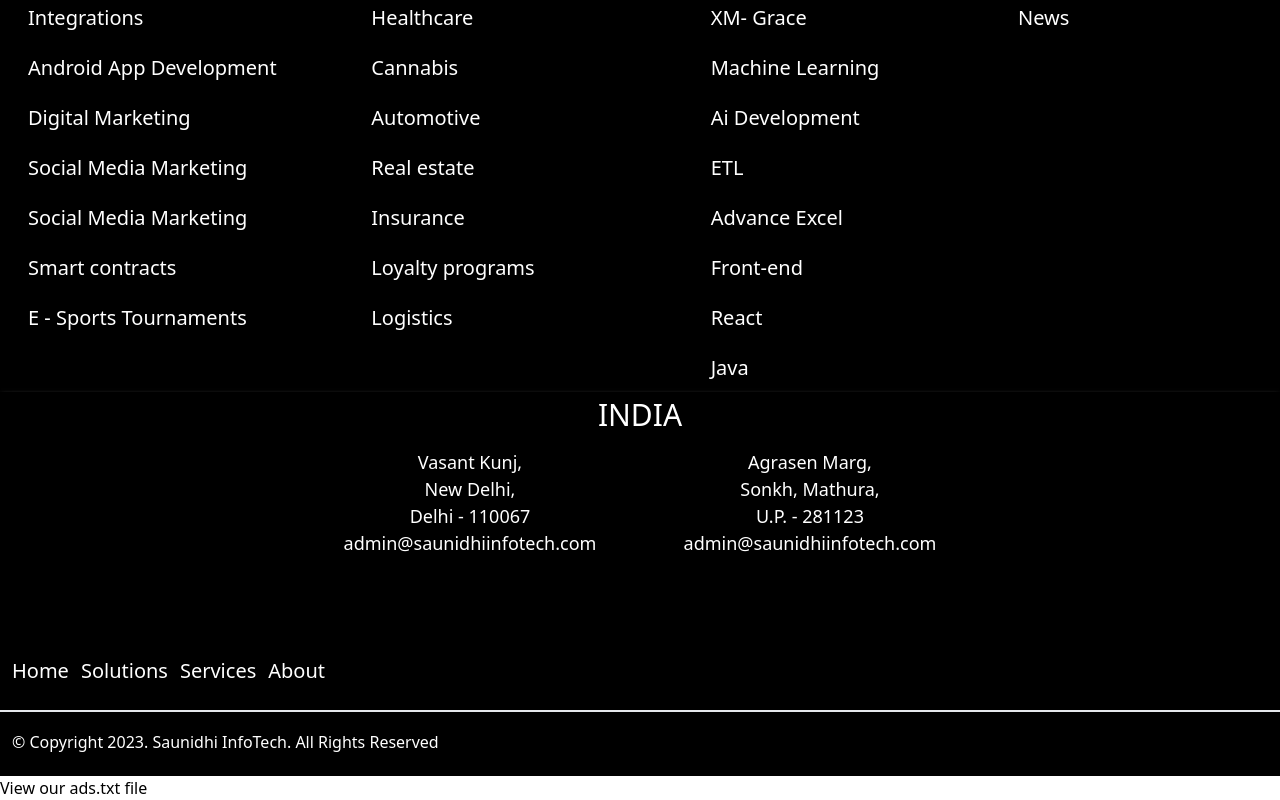
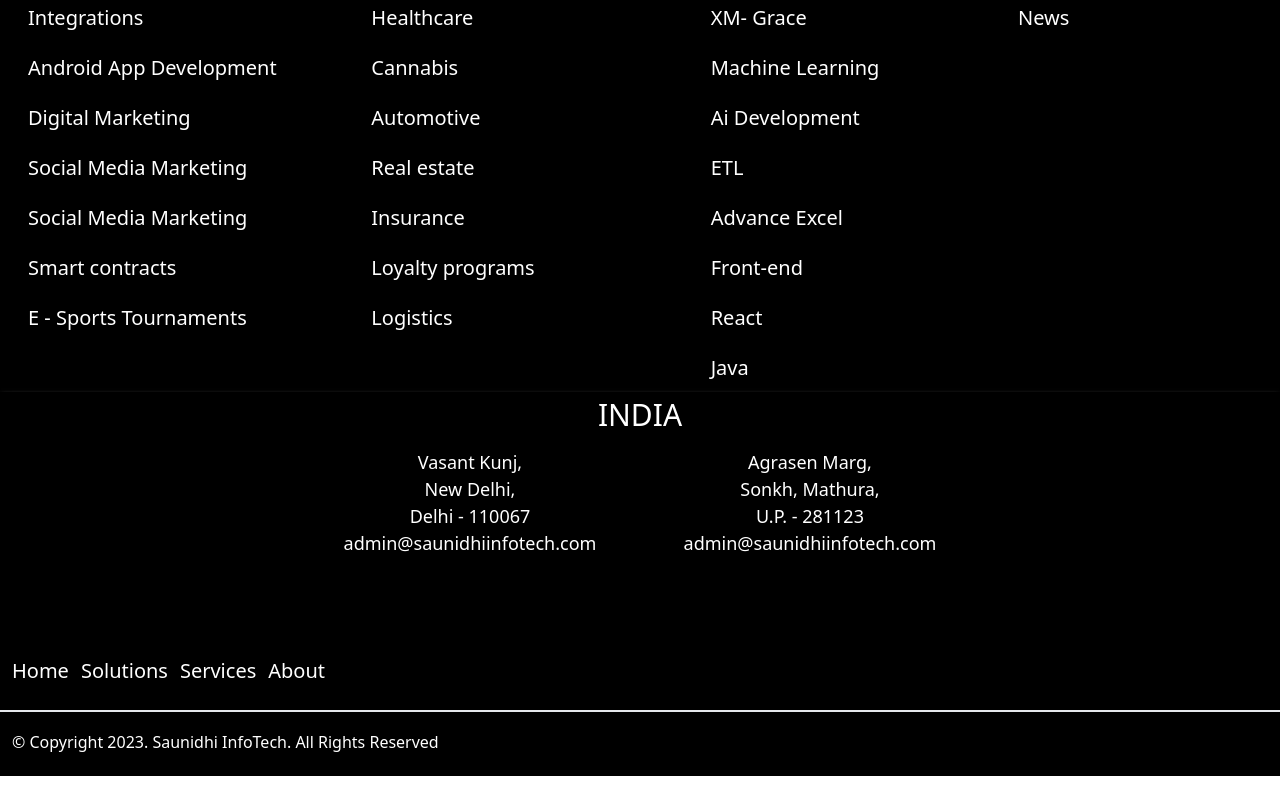
Before and after one commit to saunidhi/saunidhi_infotech, a React (Create React App) app: page / in a window 1280 px wide. Shown: the part 4549-5349 px from the top of the page. After the commit the page ends 5325 px from the top, so only its background shows below. Built offline with nearby package versions, Linux system fonts and the light colour scheme; no server answers; some icons are missing.

Commit message:
Update App.js
Fixed some bugs here.

```diff
--- a/src/App.js
+++ b/src/App.js
@@ -68,9 +68,7 @@
 
       {/* ads.txt file link */}
       <footer>
-        <a href="/ads.txt" target="_blank" rel="noopener noreferrer">
-          View our ads.txt file
-        </a>
+        <a href="/ads.txt" target="_blank" rel="noopener noreferrer"></a>
       </footer>
     </>
   )
```
